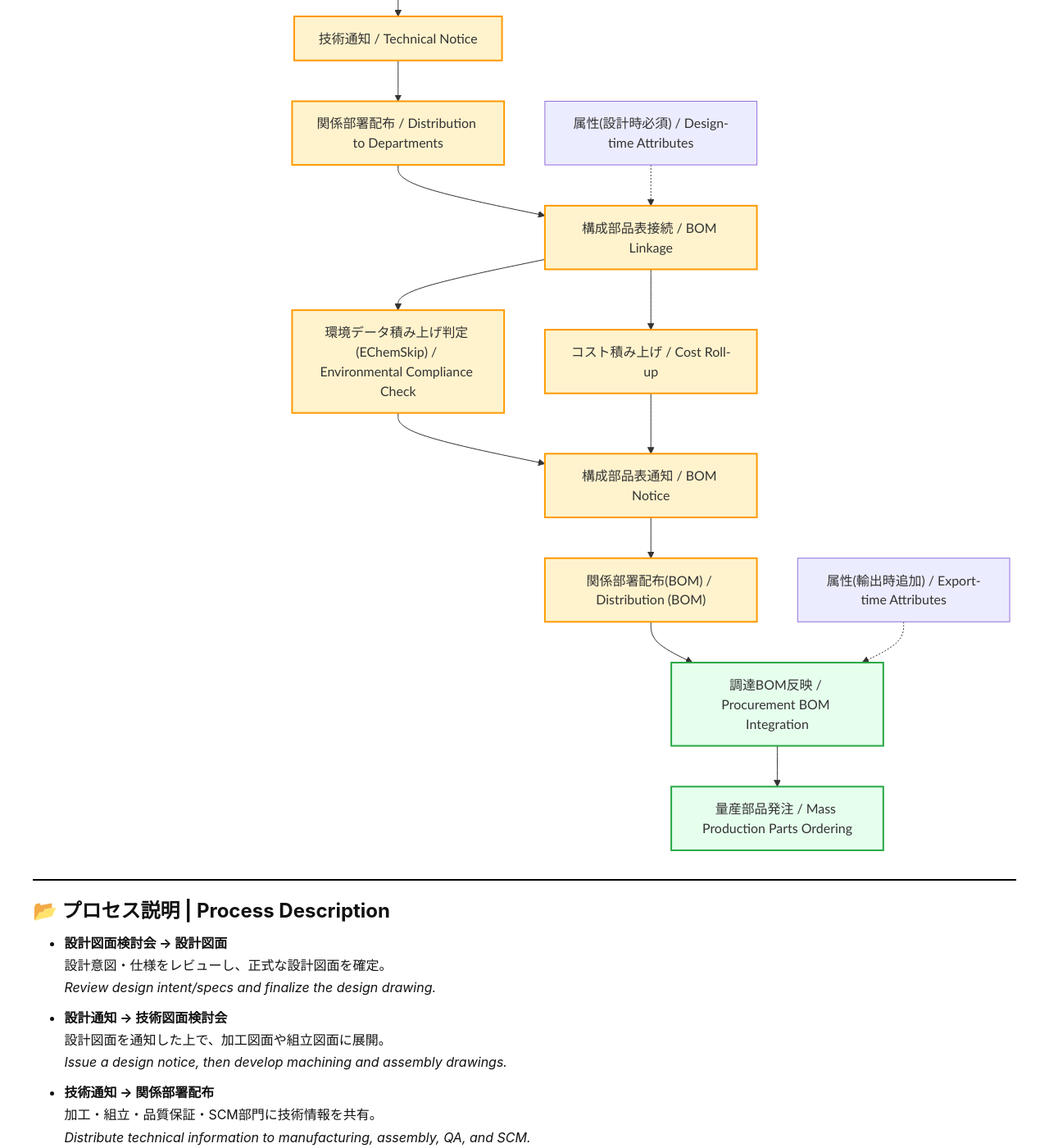
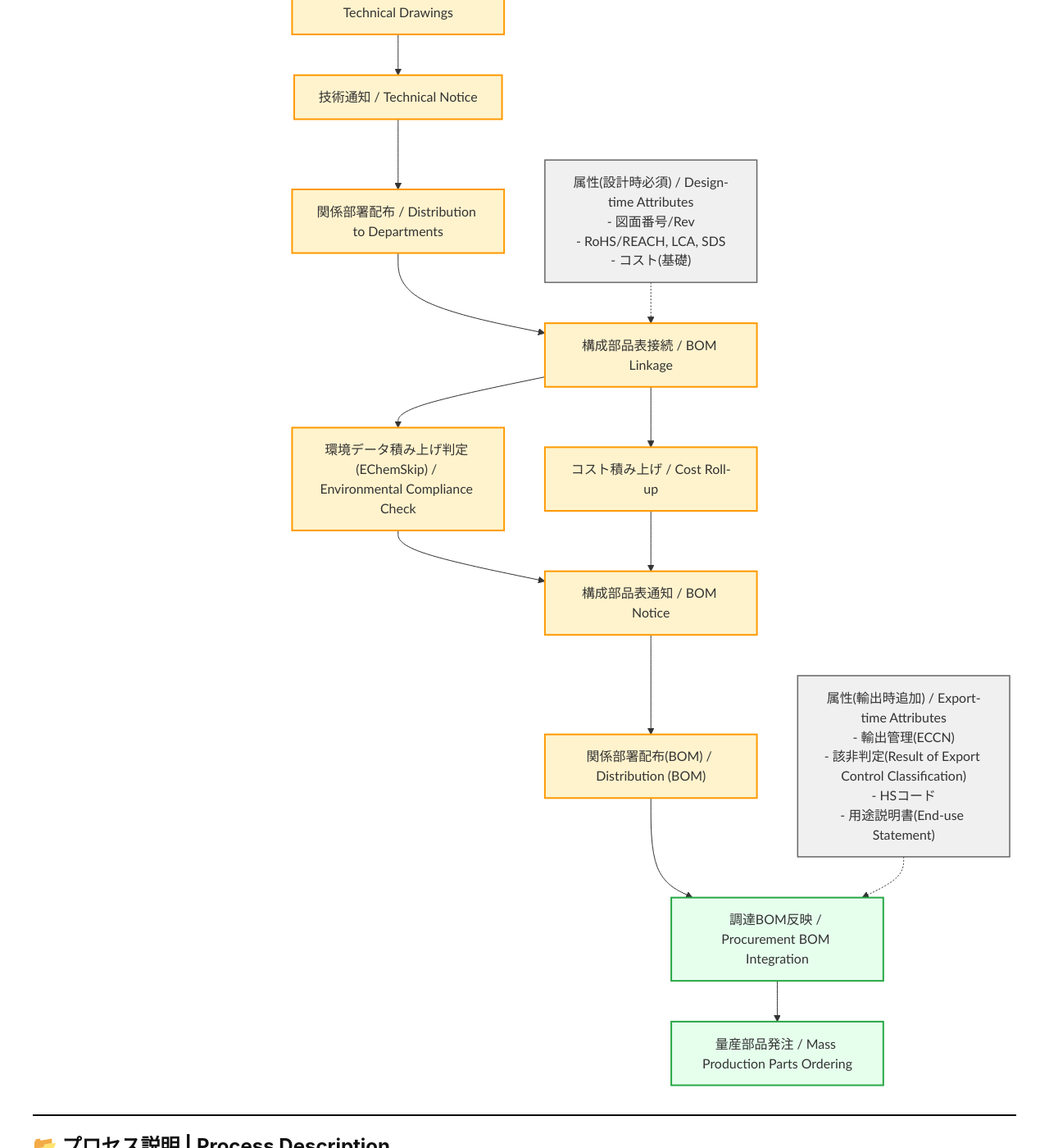
Before and after one commit to Samizo-AITL/EduMecha, a Jekyll site: the page built from 08_production_process/production_process_flow.md, in a window 1280 px wide and 1400 px high, scrolled down 1170 px. Shown: the whole window at 82% size. Built offline with Jekyll 4.4.1, drawn with Linux system fonts in a browser that asks for light colours; some of the changed text lies outside the part shown.

Commit message:
Update production_process_flow.md

````diff
--- a/08_production_process/production_process_flow.md
+++ b/08_production_process/production_process_flow.md
@@ -50,19 +50,29 @@
   K --> L["量産部品発注 / Mass Production Parts Ordering"]
 
   %% 属性群
-  S1["属性(設計時必須) / Design-time Attributes"] -.-> H
-  S2["属性(輸出時追加) / Export-time Attributes"] -.-> K
+  S1["属性(設計時必須) / Design-time Attributes
+  - 図面番号/Rev
+  - RoHS/REACH, LCA, SDS
+  - コスト(基礎)"] -.-> H
+
+  S2["属性(輸出時追加) / Export-time Attributes
+  - 輸出管理(ECCN)
+  - 該非判定(Result of Export Control Classification)
+  - HSコード
+  - 用途説明書(End-use Statement)"] -.-> K
 
   %% 横から加わる評価・計測情報
-  P1["試作評価 / Prototype Evaluation"] -.-> B
-  P2["量産評価 / Mass Production Evaluation"] -.-> E
-  P3["計測器情報 / Measurement Instruments"] -.-> E
+  P1["試作評価 / Prototype Evaluation\n(寸法測定・性能検証)"] -.-> B
+  P2["量産評価 / Mass Production Evaluation\n(工程能力 Cp/Cpk, 品質検証)"] -.-> E
+  P3["計測器情報 / Measurement Instruments\n(三次元測定機, マイクロメータ, 真円度計 等)"] -.-> E
 
   %% 色分けスタイル
+  %% 設計（青系）
   style A fill:#d1e9ff,stroke:#0366d6,stroke-width:2px
   style B fill:#d1e9ff,stroke:#0366d6,stroke-width:2px
   style C fill:#d1e9ff,stroke:#0366d6,stroke-width:2px
 
+  %% 技術（オレンジ系）
   style D fill:#fff3cd,stroke:#ff9900,stroke-width:2px
   style E fill:#fff3cd,stroke:#ff9900,stroke-width:2px
   style F fill:#fff3cd,stroke:#ff9900,stroke-width:2px
@@ -73,8 +83,18 @@
   style I fill:#fff3cd,stroke:#ff9900,stroke-width:2px
   style J fill:#fff3cd,stroke:#ff9900,stroke-width:2px
 
+  %% 調達（緑系）
   style K fill:#e6ffed,stroke:#28a745,stroke-width:2px
   style L fill:#e6ffed,stroke:#28a745,stroke-width:2px
+
+  %% 属性群（灰色系）
+  style S1 fill:#f0f0f0,stroke:#666,stroke-width:1.5px
+  style S2 fill:#f0f0f0,stroke:#666,stroke-width:1.5px
+
+  %% 評価・計測情報（薄紫系）
+  style P1 fill:#f5e6ff,stroke:#9b59b6,stroke-width:1.5px
+  style P2 fill:#f5e6ff,stroke:#9b59b6,stroke-width:1.5px
+  style P3 fill:#f5e6ff,stroke:#9b59b6,stroke-width:1.5px
 ```
 
 ---
````
